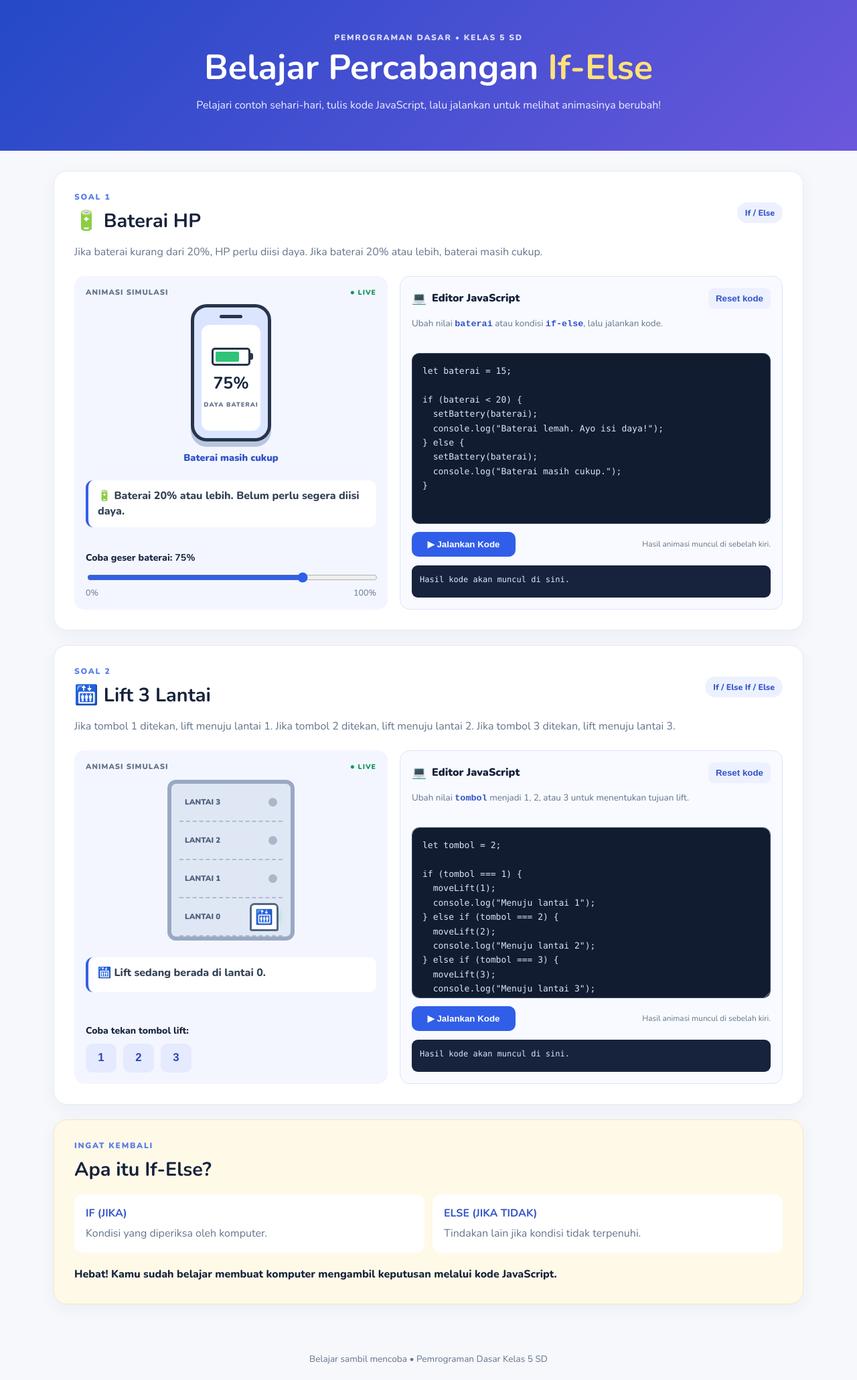
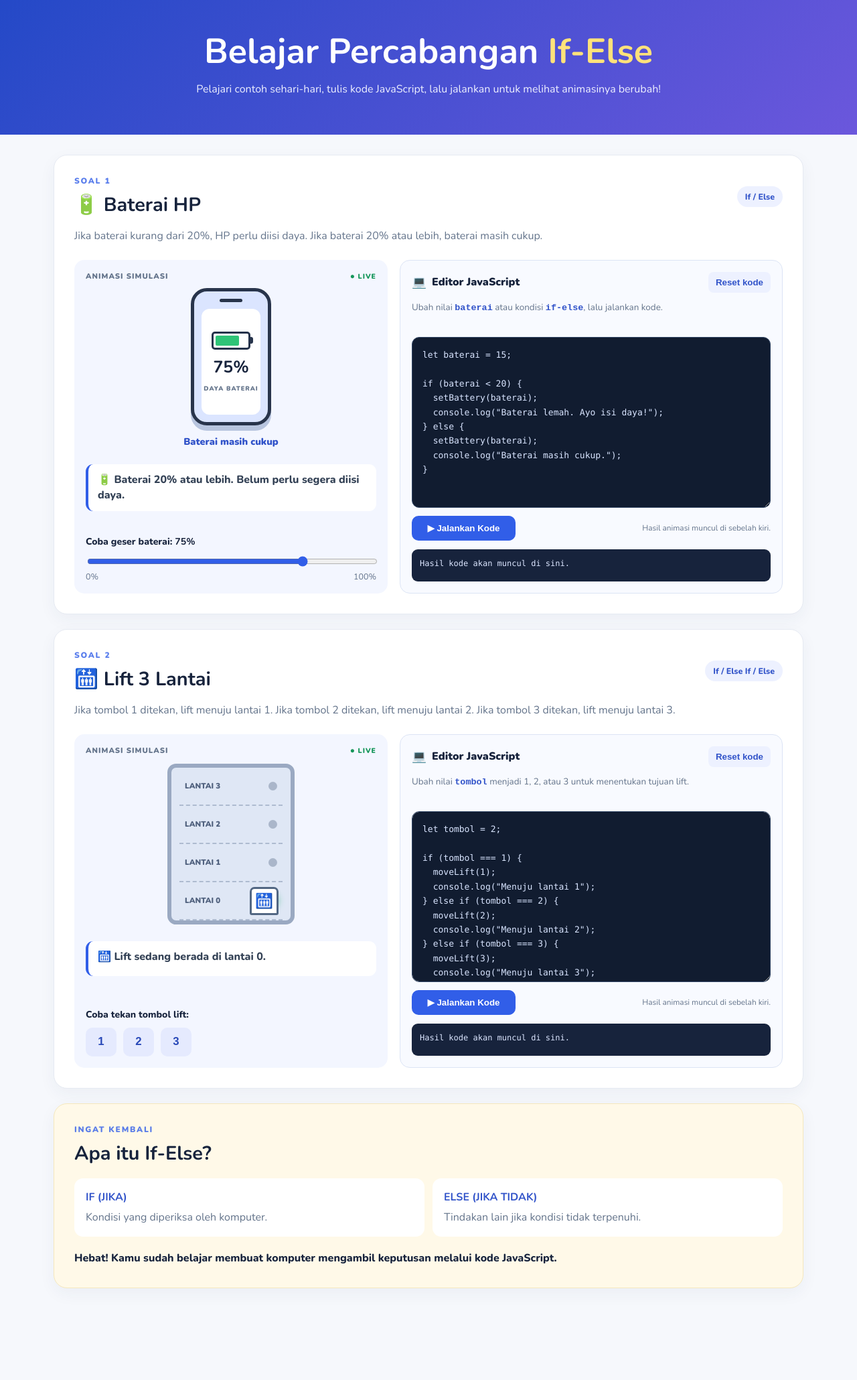
Before and after one commit to devscaf/belajar-percabangan, a plain HTML site: page index.html in a window 1280 px wide. Shown: the whole page at 67% size. After the commit the page ends 1973 px from the top, so only its background shows below. Drawn offline with nearby package versions, Linux system fonts and the light colour scheme.

Commit message:
Update index.html

```diff
--- a/index.html
+++ b/index.html
@@ -9,7 +9,6 @@
 </head>
 <body>
   <header class="hero">
-    <p class="eyebrow">PEMROGRAMAN DASAR • KELAS 5 SD</p>
     <h1>Belajar Percabangan <span>If-Else</span></h1>
     <p>Pelajari contoh sehari-hari, tulis kode JavaScript, lalu jalankan untuk melihat animasinya berubah!</p>
   </header>
@@ -118,7 +117,6 @@
     </section>
   </main>
 
-  <footer>Belajar sambil mencoba • Pemrograman Dasar Kelas 5 SD</footer>
   <script src="script.js"></script>
 </body>
 </html>
```
